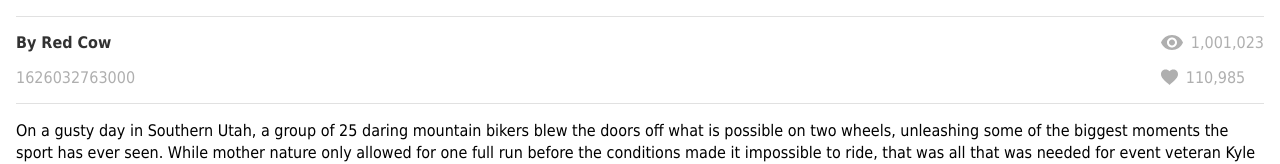
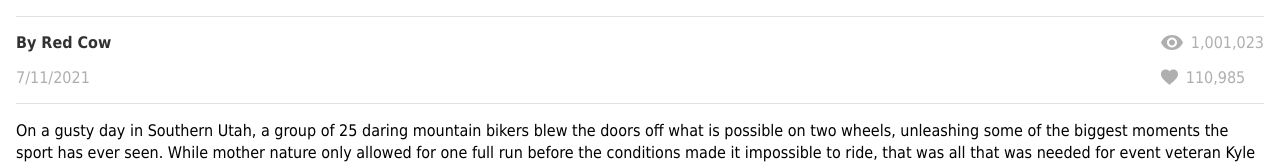
Before and after one commit to lizardskelly/brainstation-project4-brainflix, a React (Create React App) app: page / in a window 1280 px wide. Shown: the part 1186-1350 px from the top of the page. Built offline with nearby package versions, Linux system fonts and the light colour scheme; a web font is replaced by a local one.

Commit message:
added date function

```diff
--- a/src/components/VideoDetails/VideoDetails.js
+++ b/src/components/VideoDetails/VideoDetails.js
@@ -6,13 +6,19 @@ const VideoDetails = ({ details }) => {
 
   const { title, channel, timestamp, views, likes, description, comments } = details;
 
+  const formattedDate = timestamp => {
+    const timeNum = Number(timestamp);
+    const date = new Date(timeNum);
+    return (date.getMonth() + 1) + '/' + date.getDate() + '/' + date.getFullYear();
+  }
+
   return (
     <section className='details'>
       <h1 className='details__title'>{title}</h1>
       <div className='details__text-container'>
         <div>
           <h3 className='details__text details__text--color'>By {channel}</h3>
-          <p className='details__text'>{timestamp}</p>
+          <p className='details__text'>{formattedDate(timestamp)}</p>
         </div>
         <div>
           <div className='details__likes'>
```
